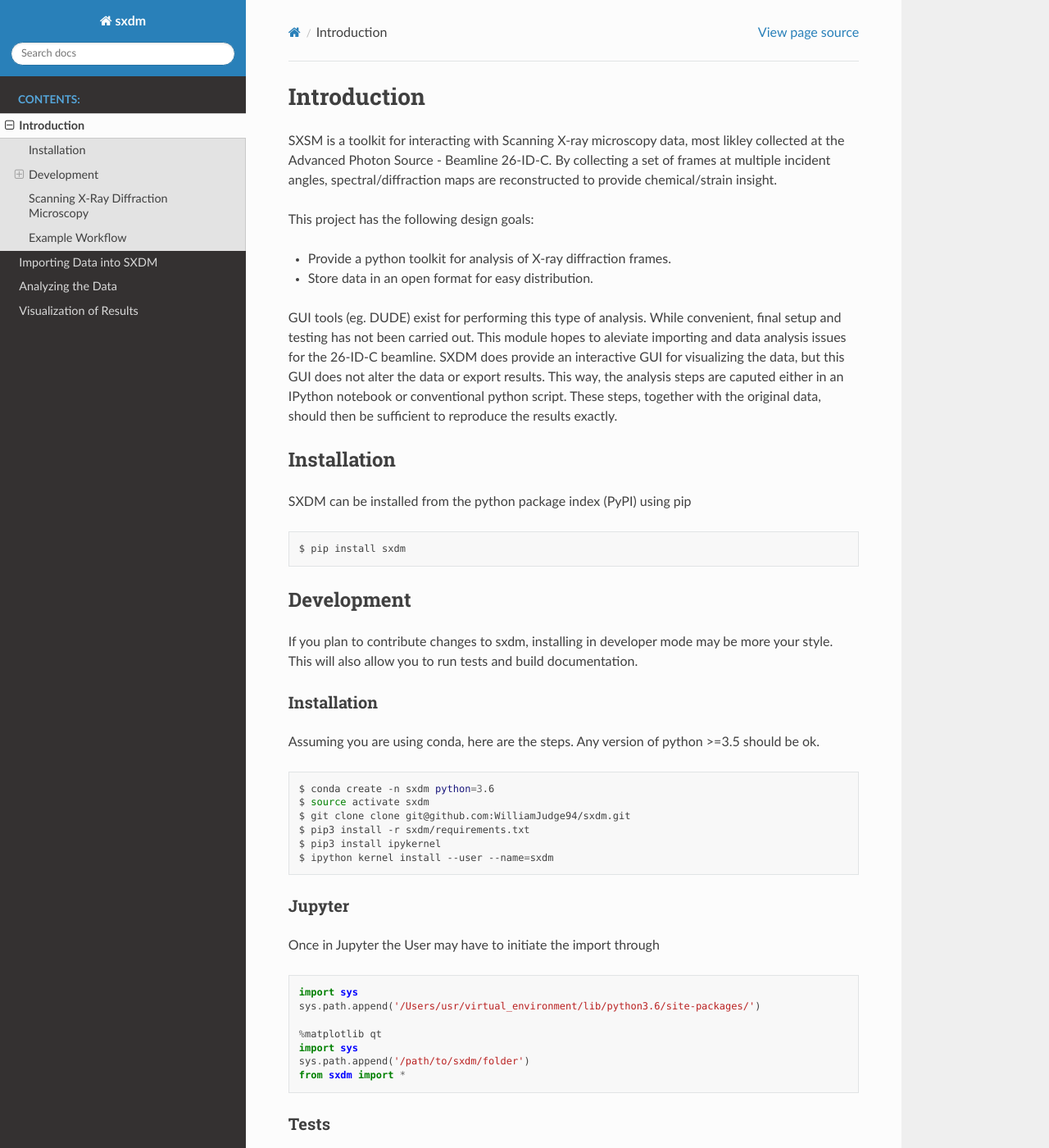
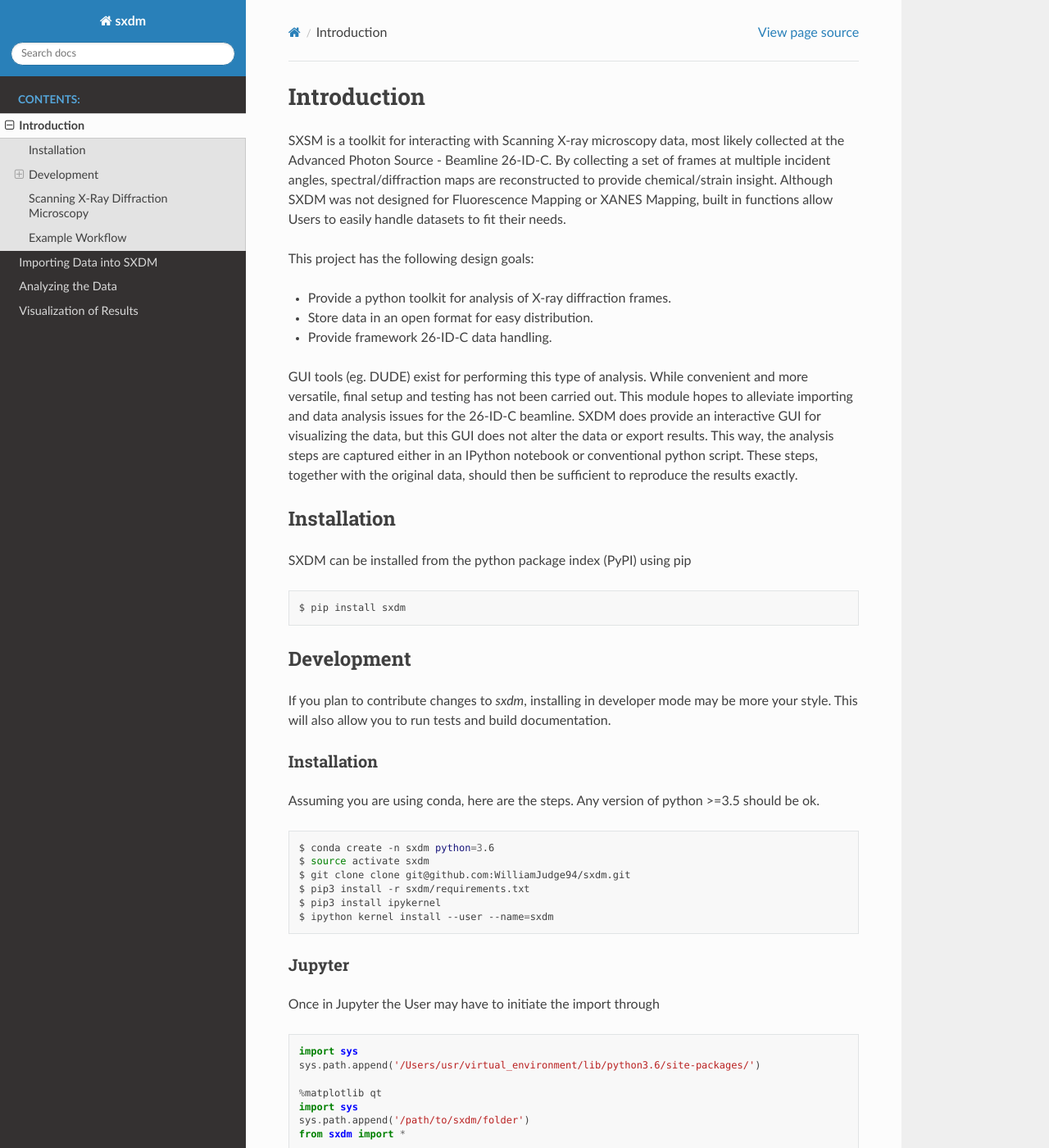
Before and after one commit to WilliamJudge94/sxdm, a Sphinx documentation site: the page built from docs/intro.rst, in a window 1280 px wide and 1400 px high. Shown: the whole window at 82% size. Built offline with Sphinx 7.4.7 and the Read the Docs theme 2.0.0, drawn with Linux system fonts in a browser that asks for light colours; some of the changed text lies outside the part shown.

Commit message:
Docs Update

```diff
--- a/docs/intro.rst
+++ b/docs/intro.rst
@@ -3,22 +3,25 @@
 ===============
 
 SXSM is a toolkit for interacting with Scanning X-ray microscopy data,
-most likley collected at the Advanced Photon Source - Beamline 26-ID-C.
+most likely collected at the Advanced Photon Source - Beamline 26-ID-C.
 By collecting a set of frames at multiple incident angles, spectral/diffraction
-maps  are reconstructed to provide chemical/strain insight.
+maps  are reconstructed to provide chemical/strain insight. Although SXDM was not
+designed for Fluorescence Mapping or XANES Mapping, built in functions allow
+Users to easily handle datasets to fit their needs.
 
 This project has the following design goals:
 
 - Provide a python toolkit for analysis of X-ray diffraction frames.
 - Store data in an open format for easy distribution.
+- Provide framework 26-ID-C data handling.
 
 GUI tools (eg. DUDE) exist for performing this type of
-analysis. While convenient, final setup and testing has not
-been carried out. This module hopes to aleviate importing and
+analysis. While convenient and more versatile, final setup and testing has not
+been carried out. This module hopes to alleviate importing and
 data analysis issues for the 26-ID-C beamline. SXDM does provide
 an interactive GUI for visualizing the data, but this GUI
 does not alter the data or export results. This way, the analysis
-steps are caputed either in an IPython notebook or conventional python
+steps are captured either in an IPython notebook or conventional python
 script. These steps, together with the original data, should then be
 sufficient to reproduce the results exactly.
 
@@ -35,7 +38,7 @@ SXDM can be installed from the python package index (PyPI) using pip
 Development
 ===========
 
-If you plan to contribute changes to sxdm, installing in developer
+If you plan to contribute changes to `sxdm`, installing in developer
 mode may be more your style. This will also allow you to run tests and
 build documentation.
 
@@ -130,17 +133,19 @@ Example for a single frameset across an X-ray absorbance edge:
     # Importing .mda data
     import_mda(mda_path, hdf5_save_directory, hdf5_save_filename)
 
-    # Importing .tif images
+    # Importing .tif images - file='/dir/test.h5' - was created by the import_mda() function
     import_images(file, images_loc)
 
     # Setting Detector Channels
     disp_det_chan(file)
-    setup_det_chan(file, fluor, roi, detector_scan, filenumber, sample_theta, hybrid_x, hybrid_y, mis)
+    setup_det_chan(file, fluor, roi, detector_scan,
+                    filenumber, sample_theta, hybrid_x, hybrid_y, mis)
 
     # Set up SXDMFrameset
     scan_numbers = [1, 2, 3, 4, 5, ...]
-    dataset_name = 'Test Name'
-    test_fs = SXDMFrameset(file,dataset_name, scan_numbers = scan_numbers, median_blur_algorithm='numpy')
+    dataset_name = 'Test_Name'
+    test_fs = SXDMFrameset(file, dataset_name,
+                            scan_numbers = scan_numbers, median_blur_algorithm='numpy')
 
     # Alignment
     test_fs.alignment()
--- a/docs/visualization.rst
+++ b/docs/visualization.rst
@@ -4,7 +4,6 @@ Visualization of Results
 Region of Interest Viewer
 -------------------------
 
-**Main Viewer**
 This will bring up the default Region Of Interest viewer, once the ``test_fs.roi_results`` have been calculated.
 
 .. code:: python
@@ -18,7 +17,6 @@ This will bring up the default Region Of Interest viewer, once the ``test_fs.roi
 Centroid Analysis Viewer
 ------------------------
 
-**Main Viewer**
 This will bring up the default Region Of Interest viewer, once the ``test_fs.centroid_results`` have been calculated.
 
 .. code:: python
```
Also changed, not shown: other parts of docs/intro.rst (+3 -3 lines), docs/analysis.rst (+60 -37 lines), docs/importing.rst (+38 -30 lines), 13 other files.
